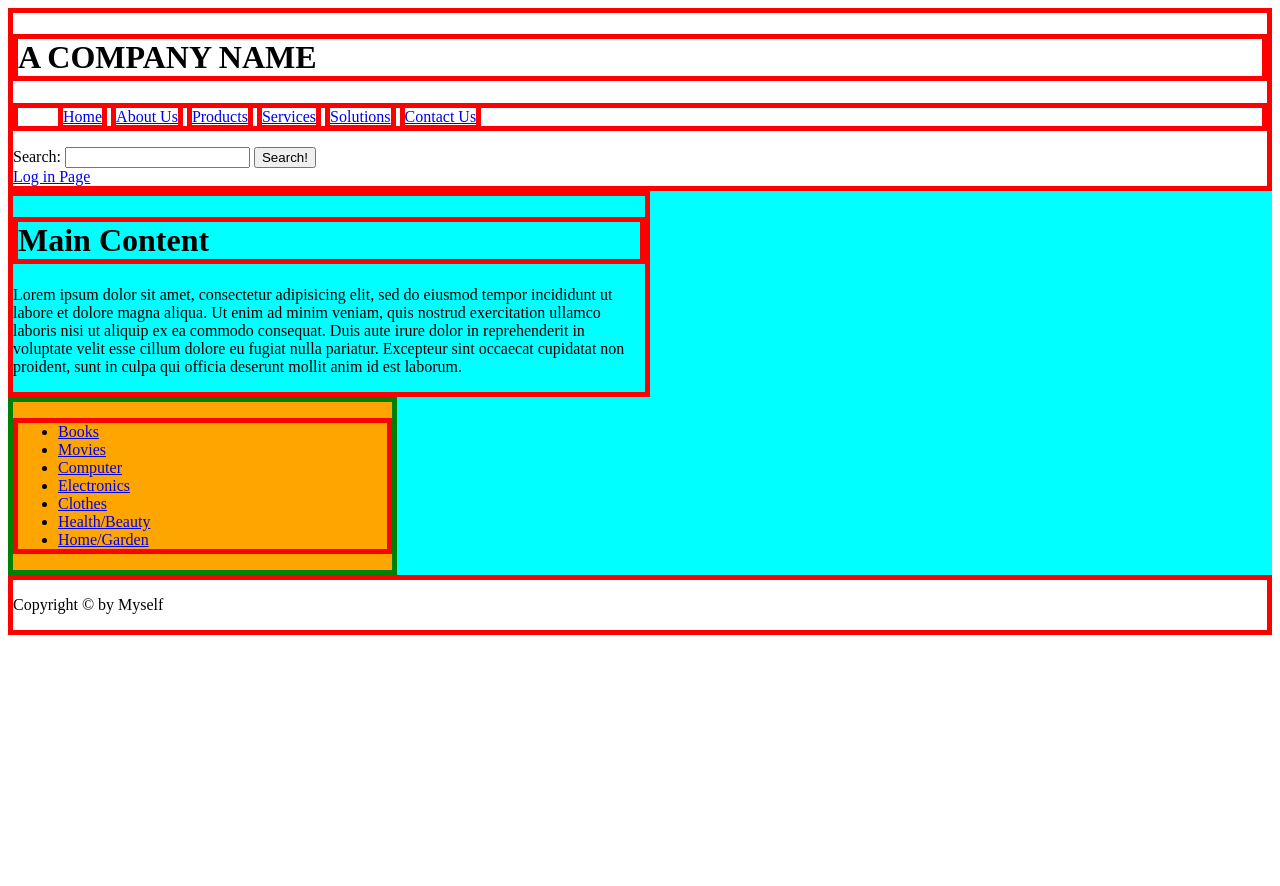
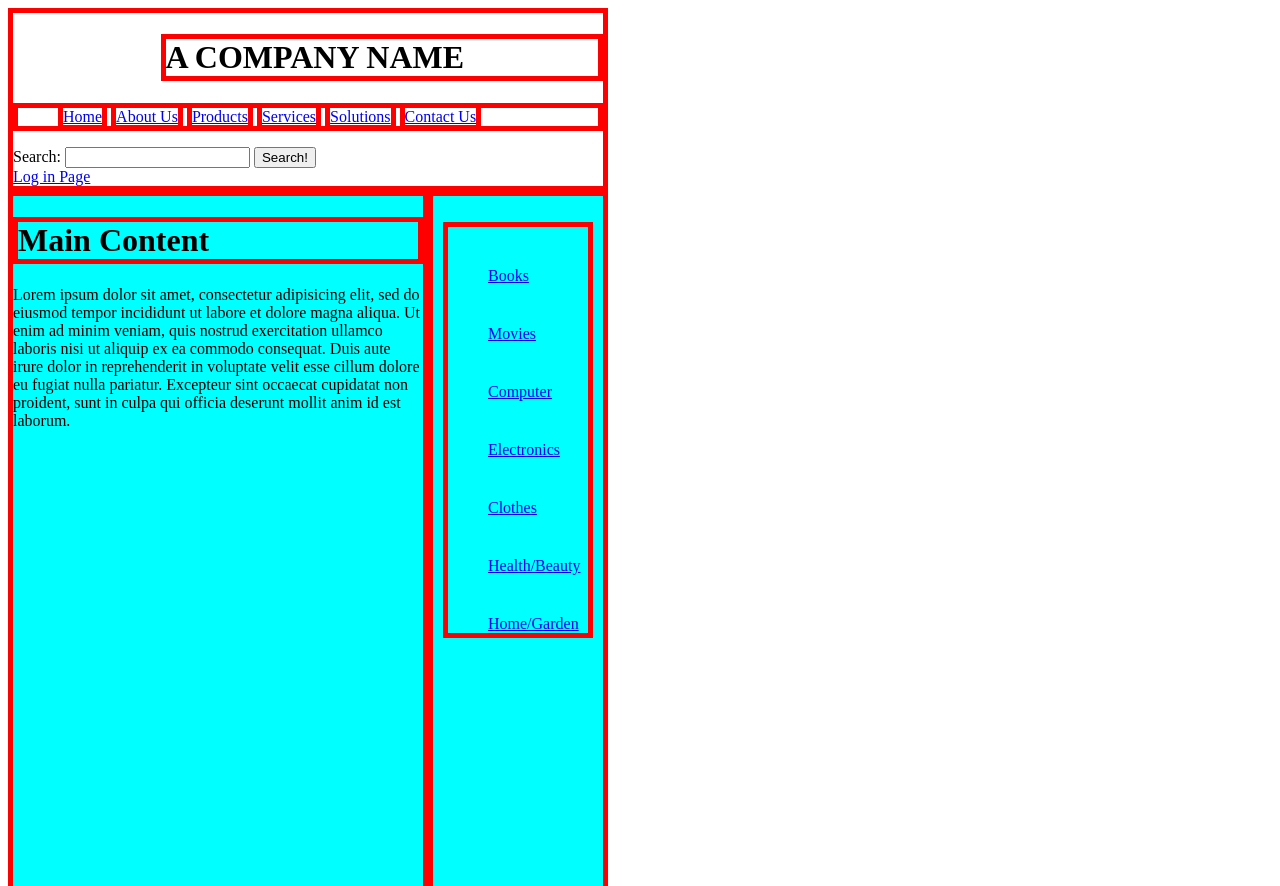
Before and after one commit to costik2020/0003-basic-website-structure, a plain HTML site: page index.html in a window 1280 px wide. Shown: the top 886 px of the page. Before the commit the page ends 800 px from the top, so only its background shows below. Drawn offline with Linux system fonts and the light colour scheme.

Commit message:
I learned about using percentage for height and width property. Which allows me to expancs the floated elements automatically instead to use pixels for height and width

```diff
--- a/index.html
+++ b/index.html
@@ -7,7 +7,7 @@
 	</head>
 	<body>
 		<header>
-			<h1> A COMPANY NAME</h1>
+			<h1 class="website-name"> A COMPANY NAME</h1>
 			<!--Here are the Header buttons for the header bar-->
 			<ul class="top_bar">
 				<li><a href="#">Home</a></li>
@@ -34,7 +34,7 @@
 			</div>
 
 		</header>
-		<div class="middle_of_page">
+		<div class="middle_of_page" class="wrapper">
 			<main>
 				<h1>Main Content</h1>
 				<p>Lorem ipsum dolor sit amet, consectetur adipisicing elit, sed do eiusmod tempor incididunt ut labore et dolore magna aliqua. Ut enim ad minim veniam, quis nostrud exercitation ullamco laboris nisi ut aliquip ex ea commodo consequat. Duis aute irure dolor in reprehenderit in voluptate velit esse cillum dolore eu fugiat nulla pariatur. Excepteur sint occaecat cupidatat non proident, sunt in culpa qui officia deserunt mollit anim id est laborum.</p>
--- a/styles/style.css
+++ b/styles/style.css
@@ -7,31 +7,51 @@ h1 {
 	/* border: thick double #32a1ce; */
 	border: thick solid red;
 
+
+}
+
+.website-name {
+	margin-left: 25%;
 }
 
 .middle_of_page {
 	background-color: #00FFFF;
+	height: 700px;
+	width: 600px;
 }
 
+.wrapper {
+
+}
+
+
+
 main {
+	box-sizing: border-box;
 	border: thick solid red;
-	width: 50%;
-	height: 50%;
+	width: 70%;
+	height: 100%;
+	float: left;
 
 	/* float: left; */
 }
 
 aside {
-	border: thick solid green;
-	background-color: orange;
+	box-sizing: border-box;
+	border: thick solid red;
 	/* float: right; */
 	width: 30%;
+	height: 100%;
+	float: left;
+	padding: 10px;
+
 
 }
 
 
 header {
 	border: thick solid red;
+
 }
 
 .top_bar li {
@@ -43,6 +63,16 @@ ul {
 	border: thick solid red;
 }
 
+aside ul li {
+	border-color: green;
+	list-style: none;
+	margin-top: 40px;
+	border-color: red;
+
+
+}
+
 footer {
 	border: thick solid red;
+	clear: both;
 }
```
Also changed, not shown: styles/testing-float-clear-style.css (+12 -3 lines), testing-float-clear.html (+6 -0 lines).
